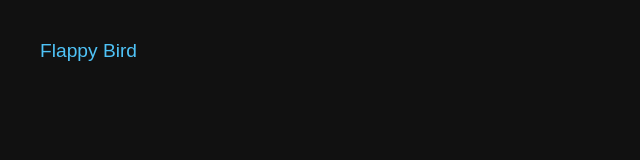
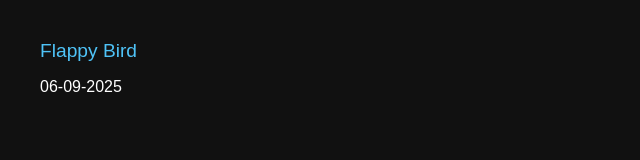
Before and after one commit to gyattsoy/gyattsoy.github.io, a plain HTML site: page index.html in a window 1280 px wide. Shown: the full height of the page, 0-640 px from the left. Drawn offline with Linux system fonts and the light colour scheme.

Commit message:
Update index.html

```diff
--- a/index.html
+++ b/index.html
@@ -25,5 +25,6 @@
 </head>
 <body>
   <a href="FlappyBird/index.html">Flappy Bird</a>
+  06-09-2025
 </body>
 </html>
```
